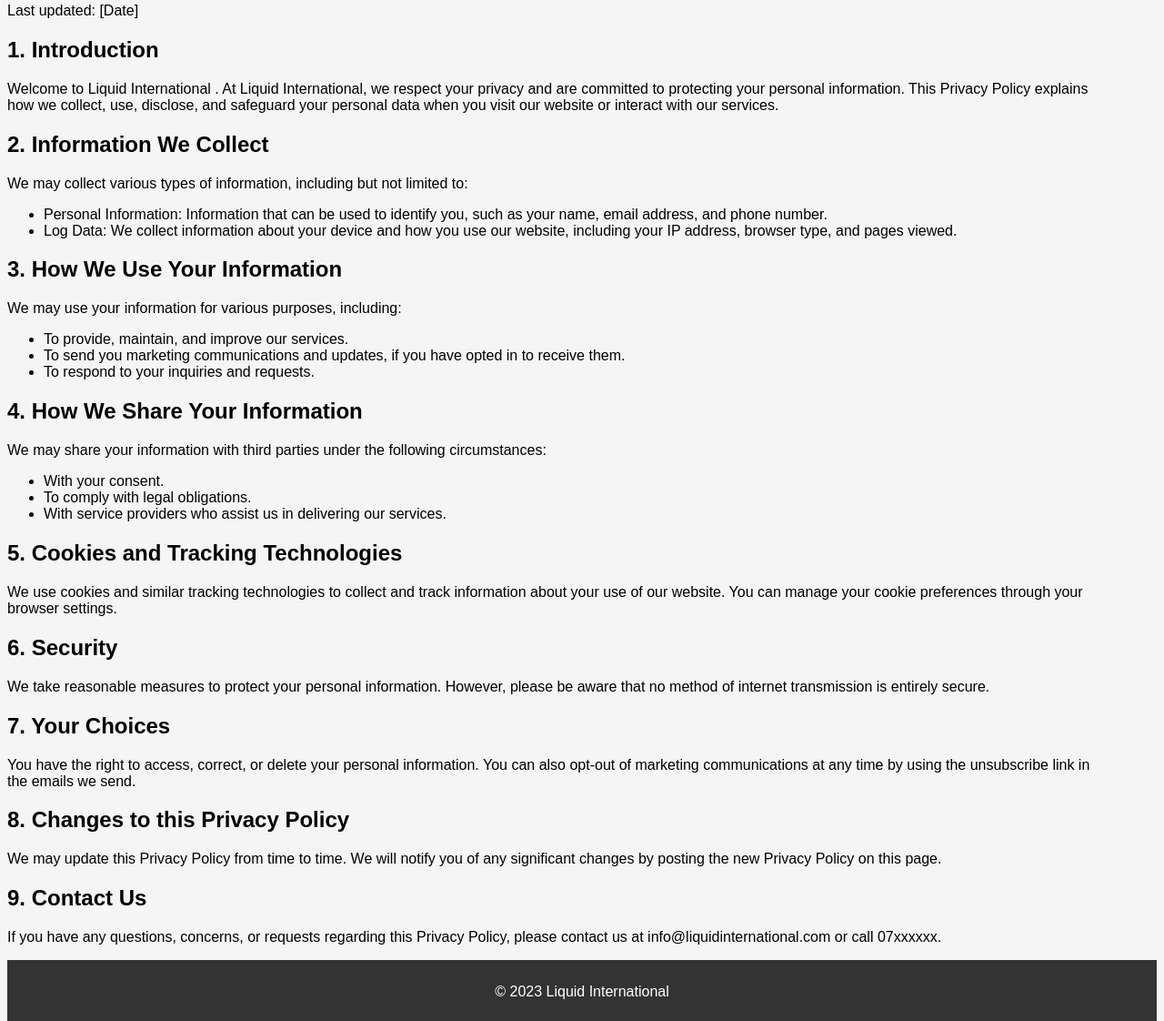
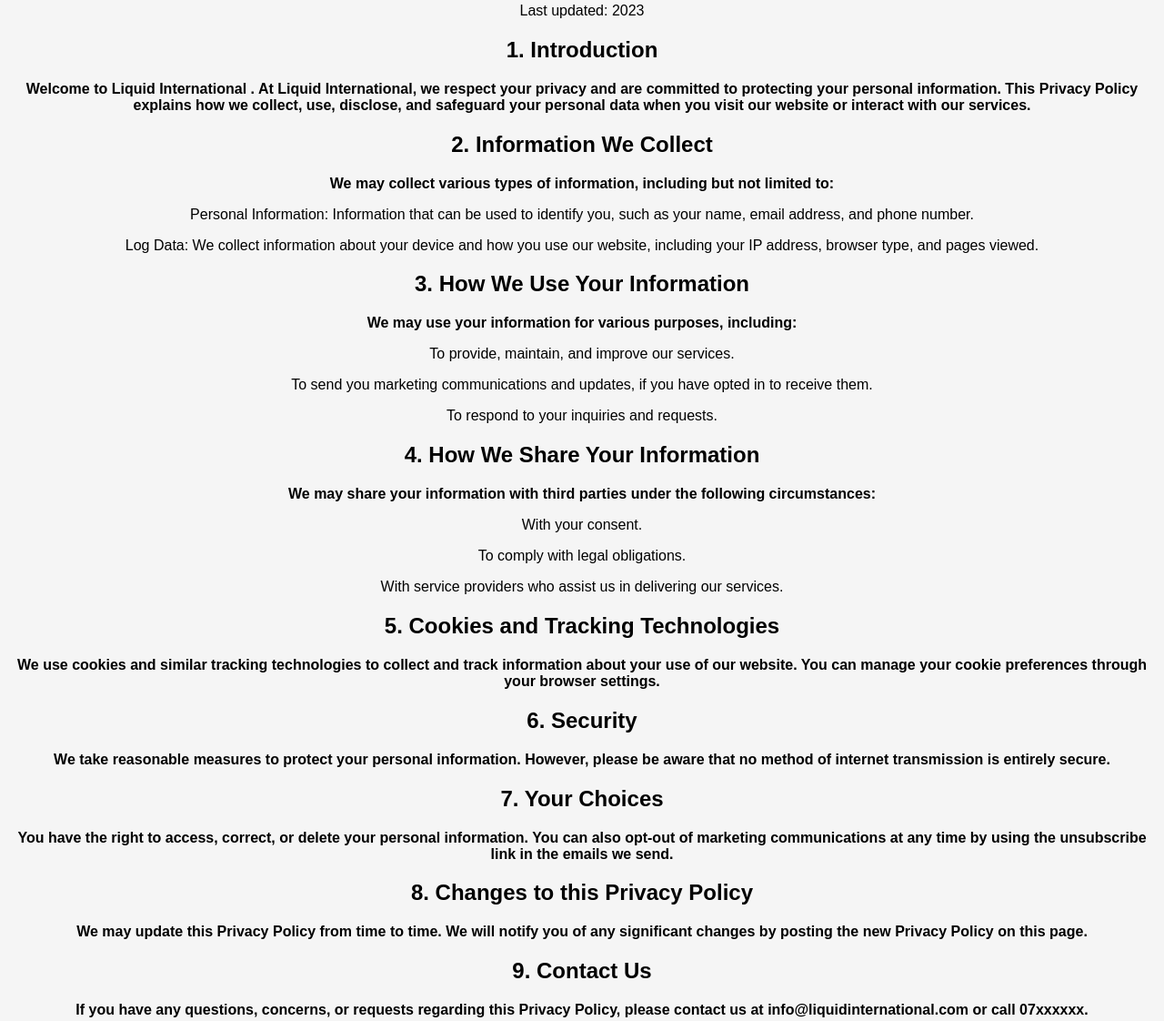
Before and after one commit to MaxLubale/Liquid-International, a plain HTML site: page privacy policy.html in a window 1280 px wide. Shown: the part 203-1325 px from the top of the page at 91% size. Drawn offline with Linux system fonts and the light colour scheme.

Commit message:
completed version 1

```diff
--- a/CSS/style.css
+++ b/CSS/style.css
@@ -64,15 +64,22 @@
     text-align: center;
 }
 img {
-    transition: all 0.3s ease-in-out;
+
     padding: 2px;
     border-radius: 10px;
   }
-  img:hover {
+
+  .privacy-policy{
+    text-align: center;
+
+  }
+  #team-img{
+   text-align: center;
+  }
+ #tour-img{
+     text-align: center;
+ }
+  /* img:hover {
     transform: scale(1.1);
     opacity: 0.8;
-  }
-  .privacy-policy{
-
-   padding-inline-end: 50px;
-  }
+  } */
--- a/privacy policy.html
+++ b/privacy policy.html
@@ -23,48 +23,48 @@
 
     <section class="privacy-policy">
         <h1>Privacy Policy</h1>
-        <p>Last updated: [Date]</p>
+        <p>Last updated: 2023</p>
 
         <h2>1. Introduction</h2>
-        <p>Welcome to Liquid International . At Liquid International, we respect your privacy and are committed to protecting your personal information. This Privacy Policy explains how we collect, use, disclose, and safeguard your personal data when you visit our website or interact with our services.</p>
+        <p><strong>Welcome to Liquid International . At Liquid International, we respect your privacy and are committed to protecting your personal information. This Privacy Policy explains how we collect, use, disclose, and safeguard your personal data when you visit our website or interact with our services.</strong></p>
 
         <h2>2. Information We Collect</h2>
-        <p>We may collect various types of information, including but not limited to:</p>
-        <ul>
-            <li>Personal Information: Information that can be used to identify you, such as your name, email address, and phone number.</li>
-            <li>Log Data: We collect information about your device and how you use our website, including your IP address, browser type, and pages viewed.</li>
-        </ul>
+        <p><strong>We may collect various types of information, including but not limited to:</strong></p>
+
+         <p> Personal Information: Information that can be used to identify you, such as your name, email address, and phone number.</p>
+         <p> Log Data: We collect information about your device and how you use our website, including your IP address, browser type, and pages viewed.</p>
+
 
         <h2>3. How We Use Your Information</h2>
-        <p>We may use your information for various purposes, including:</p>
-        <ul>
-            <li>To provide, maintain, and improve our services.</li>
-            <li>To send you marketing communications and updates, if you have opted in to receive them.</li>
-            <li>To respond to your inquiries and requests.</li>
-        </ul>
+        <p><strong>We may use your information for various purposes, including:</strong></p>
+
+           <p>To provide, maintain, and improve our services.</p>
+           <p>To send you marketing communications and updates, if you have opted in to receive them.</p>
+           <p>To respond to your inquiries and requests.</p>
+
 
         <h2>4. How We Share Your Information</h2>
-        <p>We may share your information with third parties under the following circumstances:</p>
-        <ul>
-            <li>With your consent.</li>
-            <li>To comply with legal obligations.</li>
-            <li>With service providers who assist us in delivering our services.</li>
-        </ul>
+        <p><strong>We may share your information with third parties under the following circumstances:</strong></p>
+
+          <p>With your consent.</p>
+           <p>To comply with legal obligations.</p>
+           <p>With service providers who assist us in delivering our services.</p>
+
 
         <h2>5. Cookies and Tracking Technologies</h2>
-        <p>We use cookies and similar tracking technologies to collect and track information about your use of our website. You can manage your cookie preferences through your browser settings.</p>
+        <p><strong>We use cookies and similar tracking technologies to collect and track information about your use of our website. You can manage your cookie preferences through your browser settings.</strong></p>
 
         <h2>6. Security</h2>
-        <p>We take reasonable measures to protect your personal information. However, please be aware that no method of internet transmission is entirely secure.</p>
+        <p><strong>We take reasonable measures to protect your personal information. However, please be aware that no method of internet transmission is entirely secure.</strong></p>
 
         <h2>7. Your Choices</h2>
-        <p>You have the right to access, correct, or delete your personal information. You can also opt-out of marketing communications at any time by using the unsubscribe link in the emails we send.</p>
+        <p><strong>You have the right to access, correct, or delete your personal information. You can also opt-out of marketing communications at any time by using the unsubscribe link in the emails we send.</strong></p>
 
         <h2>8. Changes to this Privacy Policy</h2>
-        <p>We may update this Privacy Policy from time to time. We will notify you of any significant changes by posting the new Privacy Policy on this page.</p>
+        <p><strong>We may update this Privacy Policy from time to time. We will notify you of any significant changes by posting the new Privacy Policy on this page.</strong></p>
 
         <h2>9. Contact Us</h2>
-        <p>If you have any questions, concerns, or requests regarding this Privacy Policy, please contact us at info@liquidinternational.com or call 07xxxxxx.</p>
+        <p><strong>If you have any questions, concerns, or requests regarding this Privacy Policy, please contact us at info@liquidinternational.com or call 07xxxxxx.</strong></p>
     </section>
 
     <footer>
```
Also changed, not shown: Js/script.js (+19 -0 lines), about us.html (+8 -5 lines), index.html (+5 -1 lines), product.html (+1 -1 lines), tours.html (+11 -6 lines), 1 other file.
